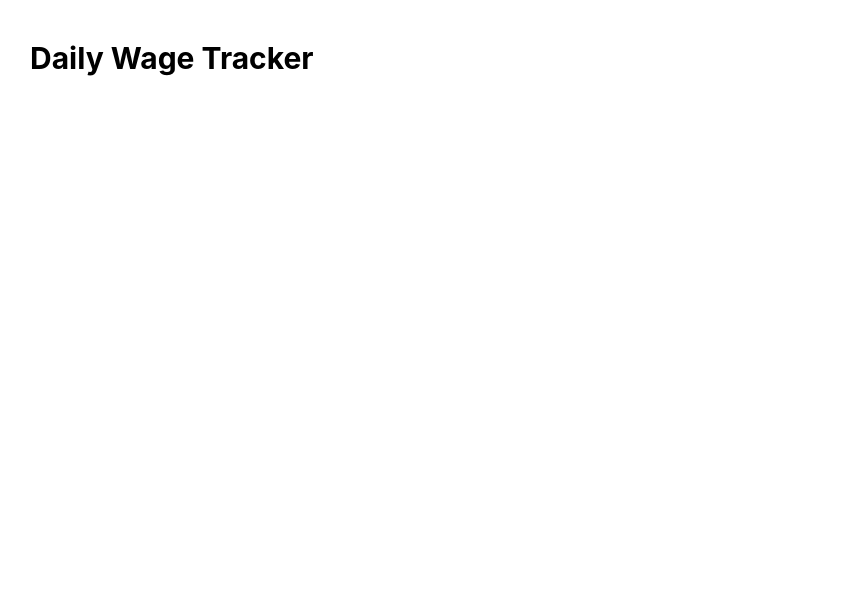
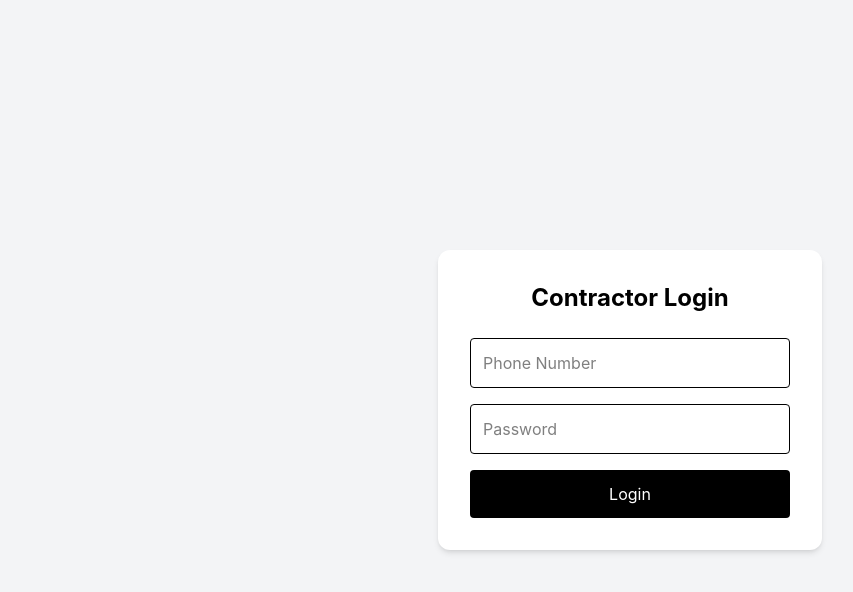
Before and after one commit to shubhitiwariiii/daily-wage-tracker, a React app in the folder frontend/: page / in a window 1280 px wide. Shown: the top 592 px of the page, without its empty margins (10-863 px from the left). Built offline with nearby package versions, Linux system fonts and the light colour scheme; the HTML template or start-up script is replaced by a standard one.

Commit message:
Created frontend login page

```diff
--- a/frontend/package.json
+++ b/frontend/package.json
@@ -11,6 +11,7 @@
   },
   "dependencies": {
     "@tailwindcss/vite": "^4.3.0",
+    "axios": "^1.16.1",
     "react": "^19.2.6",
     "react-dom": "^19.2.6",
     "tailwindcss": "^4.3.0"
--- a/frontend/src/App.jsx
+++ b/frontend/src/App.jsx
@@ -1,9 +1,7 @@
+import Login from "./pages/Login";
+
 function App() {
-  return (
-    <div className="text-3xl font-bold p-10">
-      Daily Wage Tracker
-    </div>
-  );
+  return <Login />;
 }
 
 export default App;
--- /dev/null
+++ b/frontend/src/pages/Login.jsx
@@ -0,0 +1,73 @@
+import { useState } from "react";
+import axios from "axios";
+
+function Login() {
+  const [phone, setPhone] = useState("");
+  const [password, setPassword] =
+    useState("");
+
+  const handleLogin = async (e) => {
+    e.preventDefault();
+
+    try {
+      const res = await axios.post(
+        "http://localhost:5000/api/auth/login",
+        {
+          phone,
+          password,
+        }
+      );
+
+      localStorage.setItem(
+        "token",
+        res.data.token
+      );
+
+      alert("Login Successful");
+    } catch (error) {
+      alert("Login Failed");
+    }
+  };
+
+  return (
+    <div className="min-h-screen flex items-center justify-center bg-gray-100">
+      <form
+        onSubmit={handleLogin}
+        className="bg-white p-8 rounded-xl shadow-md w-96"
+      >
+        <h1 className="text-2xl font-bold mb-6 text-center">
+          Contractor Login
+        </h1>
+
+        <input
+          type="text"
+          placeholder="Phone Number"
+          value={phone}
+          onChange={(e) =>
+            setPhone(e.target.value)
+          }
+          className="w-full border p-3 rounded mb-4"
+        />
+
+        <input
+          type="password"
+          placeholder="Password"
+          value={password}
+          onChange={(e) =>
+            setPassword(e.target.value)
+          }
+          className="w-full border p-3 rounded mb-4"
+        />
+
+        <button
+          type="submit"
+          className="w-full bg-black text-white p-3 rounded"
+        >
+          Login
+        </button>
+      </form>
+    </div>
+  );
+}
+
+export default Login;
```
Also changed, not shown: 1 other file (tests, documents, lock files or other folders).
